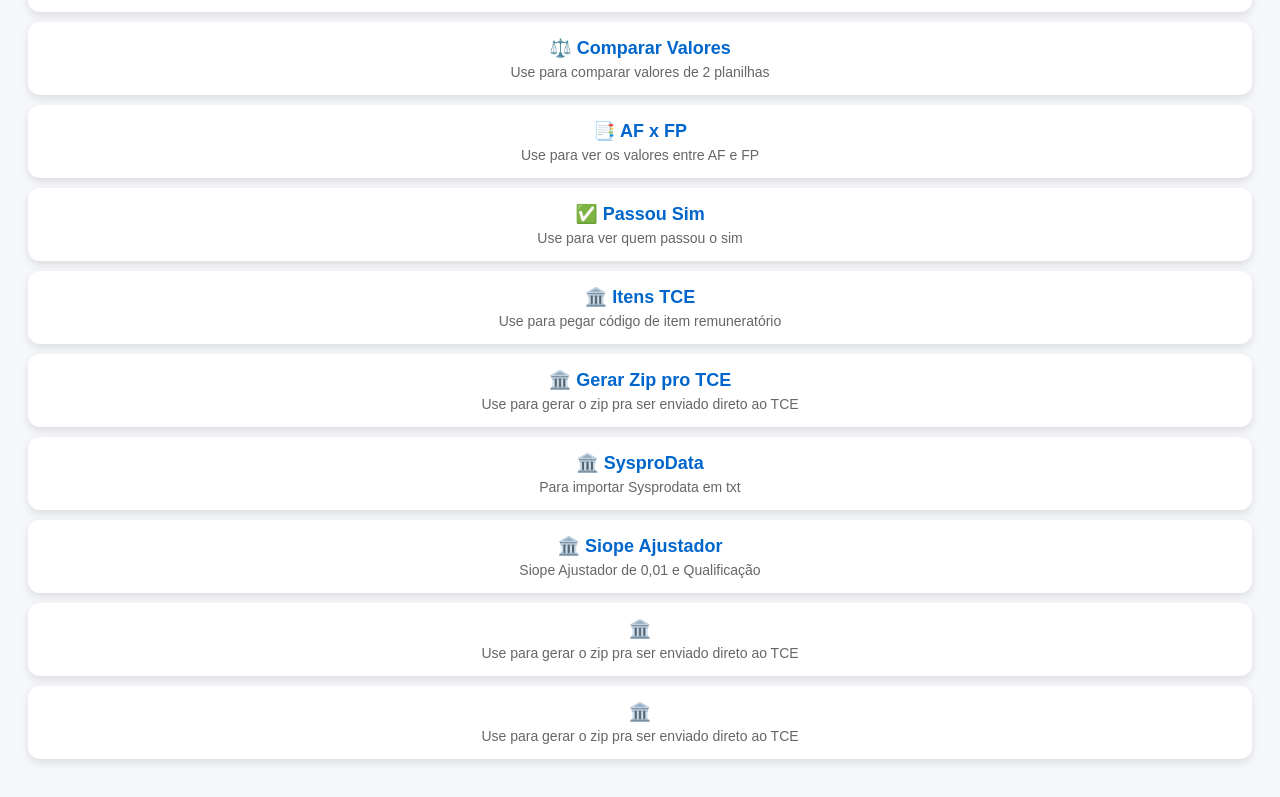
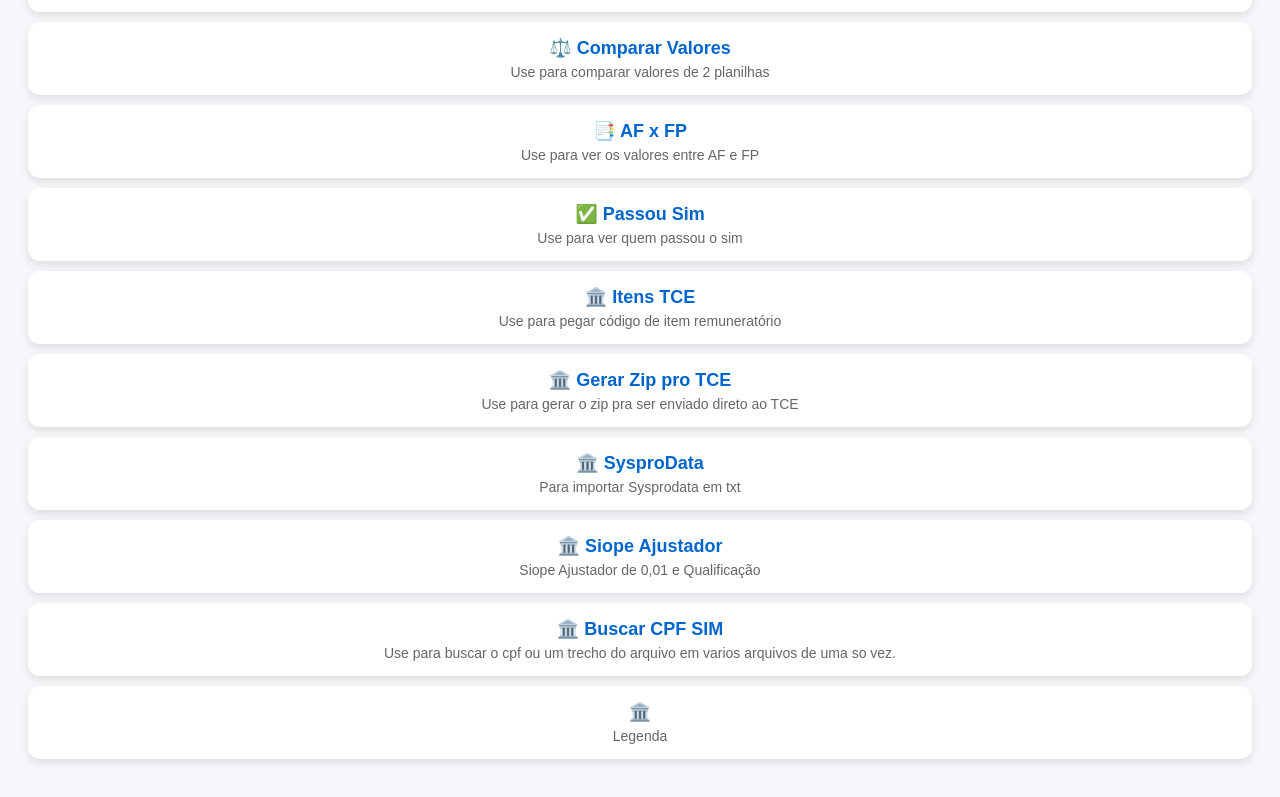
Before and after one commit to odiogofn/guialinks, a plain HTML site: page index.html in a window 1280 px wide. Shown: the part 333-1130 px from the top of the page. Drawn offline with Linux system fonts and the light colour scheme.

Commit message:
Add files via upload

```diff
--- a/index.html
+++ b/index.html
@@ -93,13 +93,13 @@
   </div>
 
  <div class="link-card">
-    <a href="" target="_blank">🏛️ </a>
-    <div class="description">Use para gerar o zip pra ser enviado direto ao TCE</div>
+    <a href="https://buscacpfsim.vercel.app/" target="_blank">🏛️ Buscar CPF SIM</a>
+    <div class="description">Use para buscar o cpf ou um trecho do arquivo em varios arquivos de uma so vez.</div>
   </div>
 
  <div class="link-card">
     <a href="" target="_blank">🏛️ </a>
-    <div class="description">Use para gerar o zip pra ser enviado direto ao TCE</div>
+    <div class="description">Legenda</div>
   </div>
 
 </body>
```
